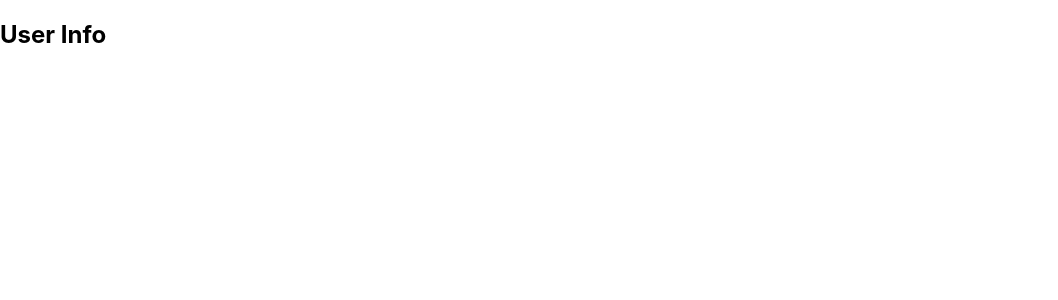
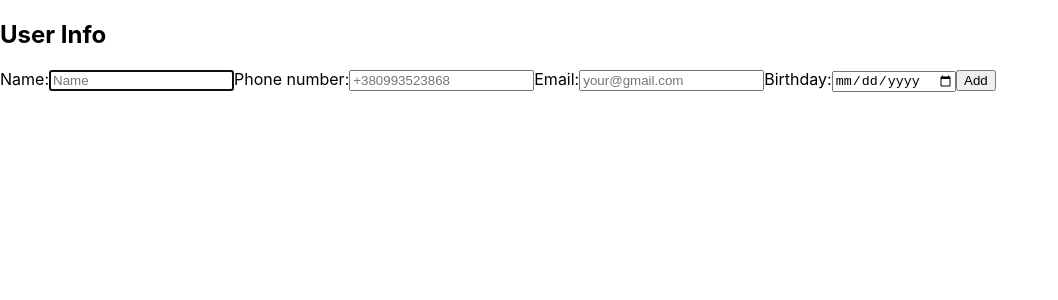
Before and after one commit to TulupaAnton/react-app, a React (Create React App) app: page / in a window 1280 px wide. Shown: the top 300 px of the page, without its empty margins (0-1058 px from the left). Built offline with nearby package versions, Linux system fonts and the light colour scheme.

Commit message:
Add contact Forms

```diff
--- a/src/components/ContactsForm/index.jsx
+++ b/src/components/ContactsForm/index.jsx
@@ -1,4 +1,5 @@
-import { Formik } from "formik";
+import { Formik, Form, Field, ErrorMessage } from "formik";
+import { USER_CONTACTS_VALIDATION_SCHEMA } from "../../utils/validationSchema";
 
 function ContactsForm() {
   const initialValue = {
@@ -11,7 +12,39 @@ function ContactsForm() {
     console.log("values=>>", values);
     formikBag.resetForm();
   };
-  return <Formik initialValues={initialValue} onSubmit={handleSubmit}></Formik>;
+  return (
+    <Formik
+      initialValues={initialValue}
+      onSubmit={handleSubmit}
+      validationSchema={USER_CONTACTS_VALIDATION_SCHEMA}
+    >
+      <Form>
+        <label>
+          <span>Name:</span>
+          <Field type="text" name="userName" placeholder="Name" autoFocus />
+        </label>
+        <ErrorMessage name="userName" />
+
+        <label>
+          <span>Phone number:</span>
+          <Field type="text" name="phoneNumber" placeholder="+380993523868" />
+        </label>
+        <ErrorMessage name="phoneNumber" />
+
+        <label>
+          <span>Email:</span>
+          <Field type="email" name="email" placeholder="your@gmail.com" />
+        </label>
+        <ErrorMessage name="email" />
+        <label>
+          <span>Birthday:</span>
+          <Field type="date" name="birthday" />
+        </label>
+        <ErrorMessage name="birthday" />
+        <button type="submit">Add</button>
+      </Form>
+    </Formik>
+  );
 }
 
 export default ContactsForm;
--- a/src/utils/validationSchema.js
+++ b/src/utils/validationSchema.js
@@ -7,3 +7,19 @@ const USER_VALIDATION_SCHEMA = yup.object({
     .matches(/^[A-Z][a-z]*$/)
     .required(),
 });
+
+export const USER_CONTACTS_VALIDATION_SCHEMA = yup.object({
+  userName: yup
+    .string()
+    .min(2)
+    .max(64)
+    .matches(/^[A-Z][a-z]*$/)
+    .required(),
+  phoneNumber: yup
+    .string()
+    .length(13)
+    .matches(/(^\+\d{12}$)/)
+    .required(),
+  email: yup.string().email().required(),
+  birthday: yup.date().max(new Date()),
+});
```
